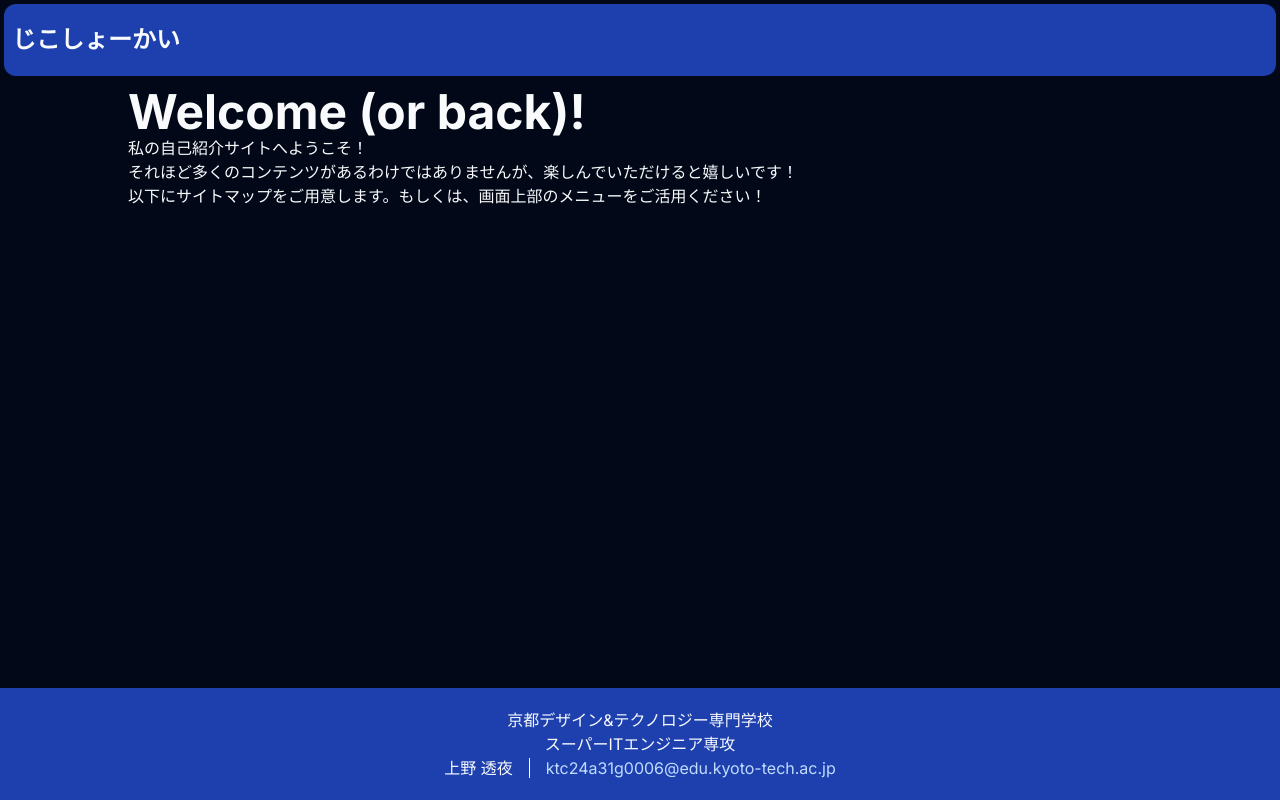
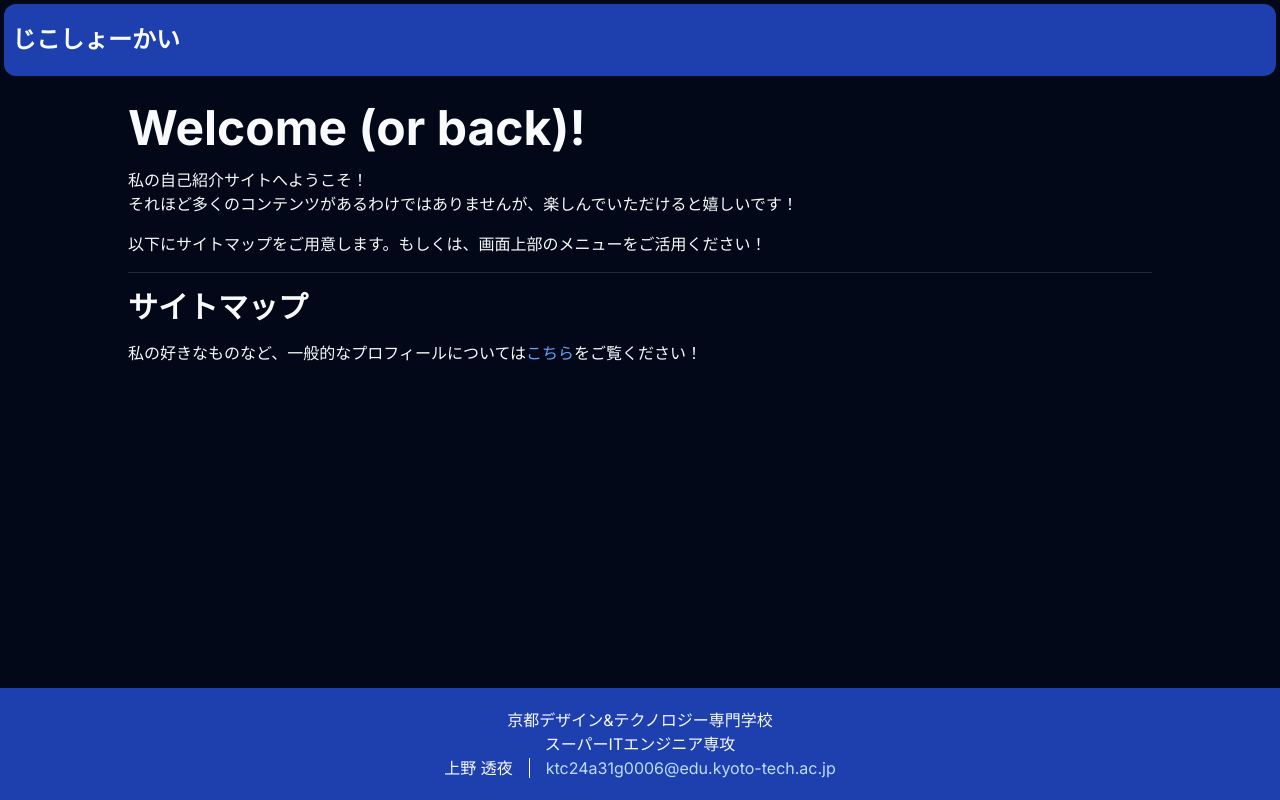
Before and after one commit to Shieru-ktc/about-me, a Next.js app: page / in a window 1280 px wide. Built offline with nearby package versions, Linux system fonts and the light colour scheme.

Commit message:
profile 原型

```diff
--- a/app/globals.css
+++ b/app/globals.css
@@ -74,4 +74,12 @@
     body {
       @apply bg-background text-foreground;
     }
+
+    p {
+      margin-top: 1rem;
+    }
+
+    hr {
+      margin-top: 1rem;
+    }
   }
--- a/app/page.tsx
+++ b/app/page.tsx
@@ -15,6 +15,18 @@ const Home: React.FC = () => {
         </span>
         をご活用ください！
       </p>
+      <hr />
+      <p className="text-3xl font-bold">サイトマップ</p>
+      <p>
+        私の好きなものなど、一般的なプロフィールについては
+        <a
+          href="/profile"
+          className="text-blue-600 hover:underline dark:text-blue-400"
+        >
+          こちら
+        </a>
+        をご覧ください！
+      </p>
     </>
   );
 };
--- /dev/null
+++ b/app/profile/page.tsx
@@ -0,0 +1,5 @@
+const ProfilePage = () => {
+  return <>this is a profile page</>;
+};
+
+export default ProfilePage;
```
